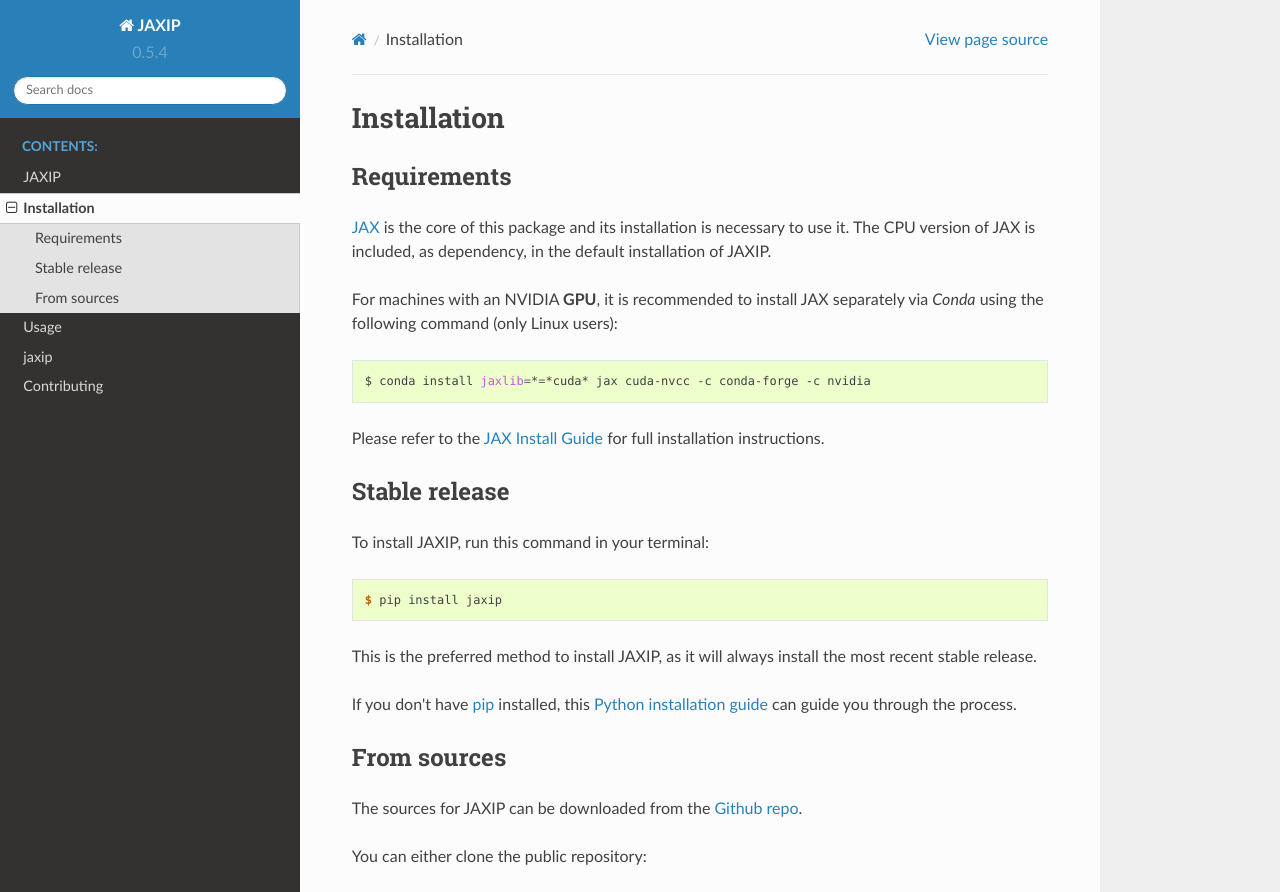
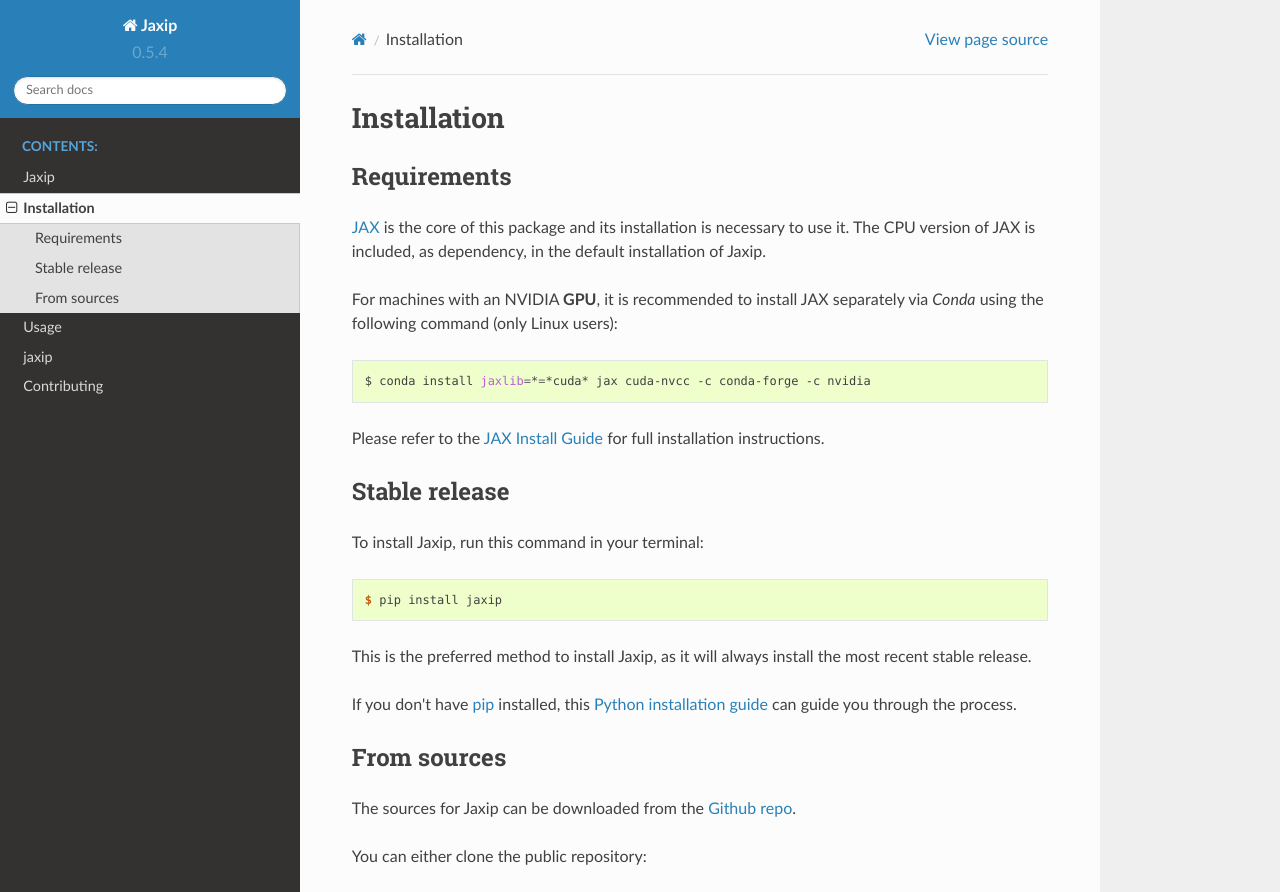
Before and after one commit to hghcomphys/pantea, a Sphinx documentation site: the page built from docs/installation.rst, in a window 1280 px wide and 1355 px high. Shown: the top 892 px of the window. Built offline with Sphinx 7.4.7 and the Read the Docs theme 2.0.0, drawn with Linux system fonts in a browser that asks for light colours; pages that are not in the unit, such as notebooks, are missing from menus.

```diff
--- a/CONTRIBUTING.rst
+++ b/CONTRIBUTING.rst
@@ -38,8 +38,8 @@ and "help wanted" is open to whoever wants to implement it.
 Write Documentation
 ~~~~~~~~~~~~~~~~~~~
 
-JAXIP could always use more documentation, whether as part of the
-official JAXIP docs, in docstrings, or even on the web in blog posts,
+Jaxip could always use more documentation, whether as part of the
+official Jaxip docs, in docstrings, or even on the web in blog posts,
 articles, and such.
 
 Submit Feedback
--- a/docs/conf.py
+++ b/docs/conf.py
@@ -79,7 +79,7 @@ source_suffix = ".rst"
 master_doc = "index"
 
 # General information about the project.
-project = "JAXIP"
+project = "Jaxip"
 copyright = "2022, Hossein Ghorbanfekr"
 author = "Hossein Ghorbanfekr"
 
@@ -161,7 +161,7 @@ latex_elements = {
 # (source start file, target name, title, author, documentclass
 # [howto, manual, or own class]).
 latex_documents = [
-    (master_doc, "jaxip.tex", "JAXIP Documentation", "Hossein Ghorbanfekr", "manual"),
+    (master_doc, "jaxip.tex", "Jaxip Documentation", "Hossein Ghorbanfekr", "manual"),
 ]
 
 
@@ -169,7 +169,7 @@ latex_documents = [
 
 # One entry per manual page. List of tuples
 # (source start file, name, description, authors, manual section).
-man_pages = [(master_doc, "jaxip", "JAXIP Documentation", [author], 1)]
+man_pages = [(master_doc, "jaxip", "Jaxip Documentation", [author], 1)]
 
 
 # -- Options for Texinfo output ----------------------------------------
@@ -181,7 +181,7 @@ texinfo_documents = [
     (
         master_doc,
         "jaxip",
-        "JAXIP Documentation",
+        "Jaxip Documentation",
         author,
         "jaxip",
         "One line description of project.",
@@ -207,10 +207,7 @@ if os.path.exists(notebooks_dir):
     shutil.rmtree(notebooks_dir)
 os.makedirs(notebooks_dir, exist_ok=True)
 
-for filename in (
-    "tutorials.ipynb",
-    "train_potential.ipynb"
-):
+for filename in ("tutorials.ipynb", "train_potential.ipynb"):
     shutil.copyfile(  # copytree(
         os.path.join(curdir, "..", "examples", filename),
         os.path.join(curdir, "notebooks", filename),
--- a/docs/index.rst
+++ b/docs/index.rst
@@ -1,4 +1,4 @@
-Welcome to JAXIP's documentation!
+Welcome to Jaxip's documentation!
 ======================================
 
 
--- a/docs/installation.rst
+++ b/docs/installation.rst
@@ -11,7 +11,7 @@ Requirements
 .. * `JAX`_: An `Autograd` and `XLA` framework for high-performance numerical computing
 
 `JAX`_ is the core of this package and its installation is necessary to use it.
-The CPU version of JAX is included, as dependency, in the default installation of JAXIP.
+The CPU version of JAX is included, as dependency, in the default installation of Jaxip.
 
 For machines with an NVIDIA **GPU**, it is recommended to install JAX separately
 via `Conda` using the following command (only Linux users):
@@ -30,13 +30,13 @@ Please refer to the `JAX Install Guide`_ for full installation instructions.
 Stable release
 --------------
 
-To install JAXIP, run this command in your terminal:
+To install Jaxip, run this command in your terminal:
 
 .. code-block:: console
 
     $ pip install jaxip
 
-This is the preferred method to install JAXIP, as it will always install the most recent stable release.
+This is the preferred method to install Jaxip, as it will always install the most recent stable release.
 
 If you don't have `pip`_ installed, this `Python installation guide`_ can guide
 you through the process.
@@ -48,7 +48,7 @@ you through the process.
 From sources
 ------------
 
-The sources for JAXIP can be downloaded from the `Github repo`_.
+The sources for Jaxip can be downloaded from the `Github repo`_.
 
 You can either clone the public repository:
 
--- a/docs/usage.rst
+++ b/docs/usage.rst
@@ -2,14 +2,14 @@
 Usage
 =====
 
-To use JAXIP in a project:
+To use Jaxip in a project:
 
 .. code:: python
 
     import jaxip
 
 
-Just-In-Time (JIT) compilation is a technique used by `JAXIP` to improve performance by compiling code at runtime.
+Just-In-Time (JIT) compilation is a technique used by `Jaxip` to improve performance by compiling code at runtime.
 It's important to note that the first time the function is called, it can be significantly slower than subsequent calls.
 This is because `JAX` library under the hood needs to compile the function's
 code and optimize it for the specific inputs it receives.
--- a/jaxip/__init__.py
+++ b/jaxip/__init__.py
@@ -1,8 +1,8 @@
 """
-JAXIP - JAX-based Interatomic Potential
+Jaxip - JAX-based Interatomic Potential
 =======================================
 
-JAXIP is an optimized Python library on basis of JAX that enables development of emerging
+Jaxip is an optimized Python library on basis of JAX that enables development of emerging
 machine learning interatomic potentials for use in computational physics, chemistry, material
 science. These potentials are necessary for conducting large-scale molecular dynamics simulations
 of complex materials with ab initio accuracy.
```
Also changed, not shown: README.rst (+5 -5 lines), 1 other file.
